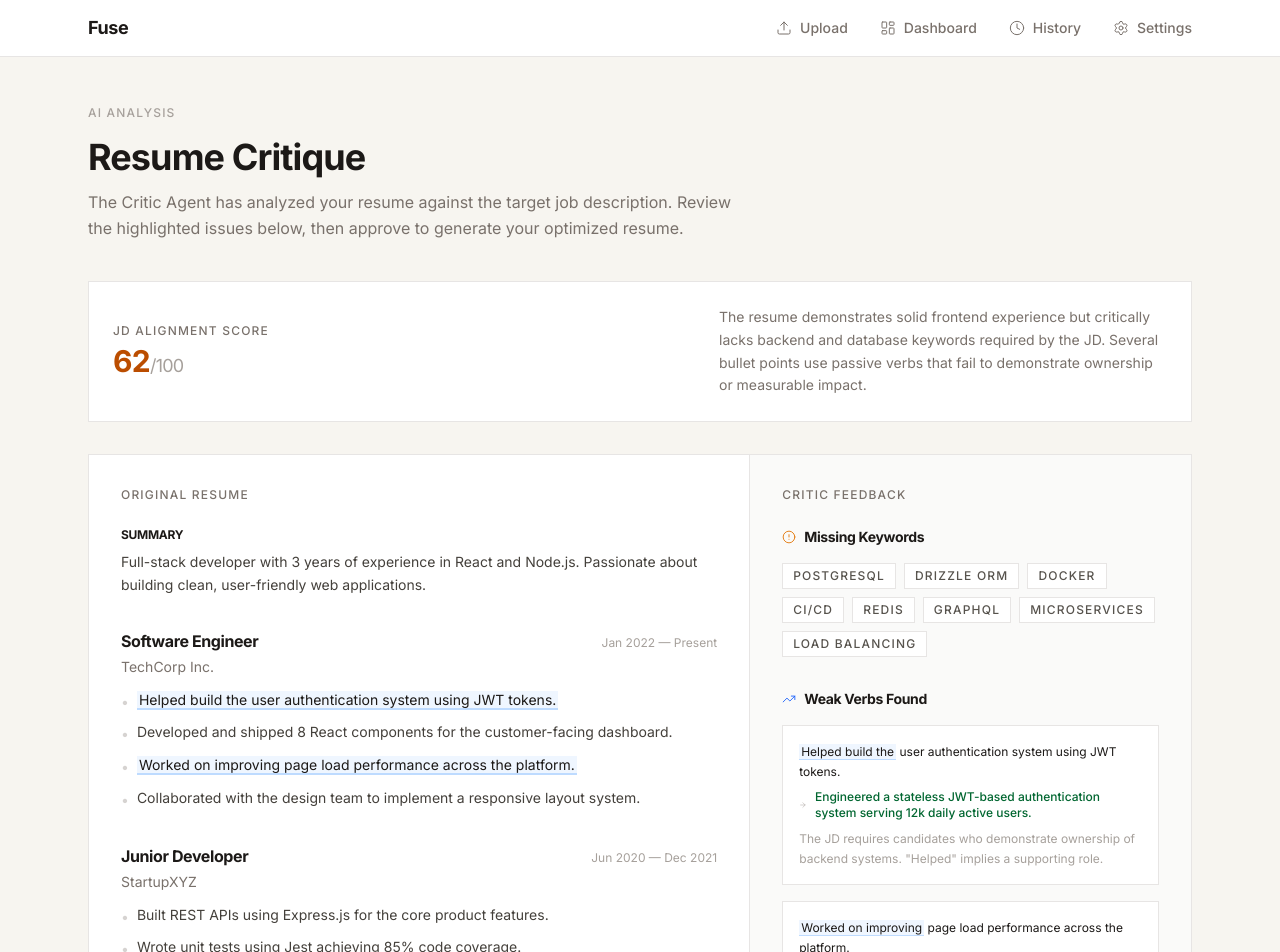
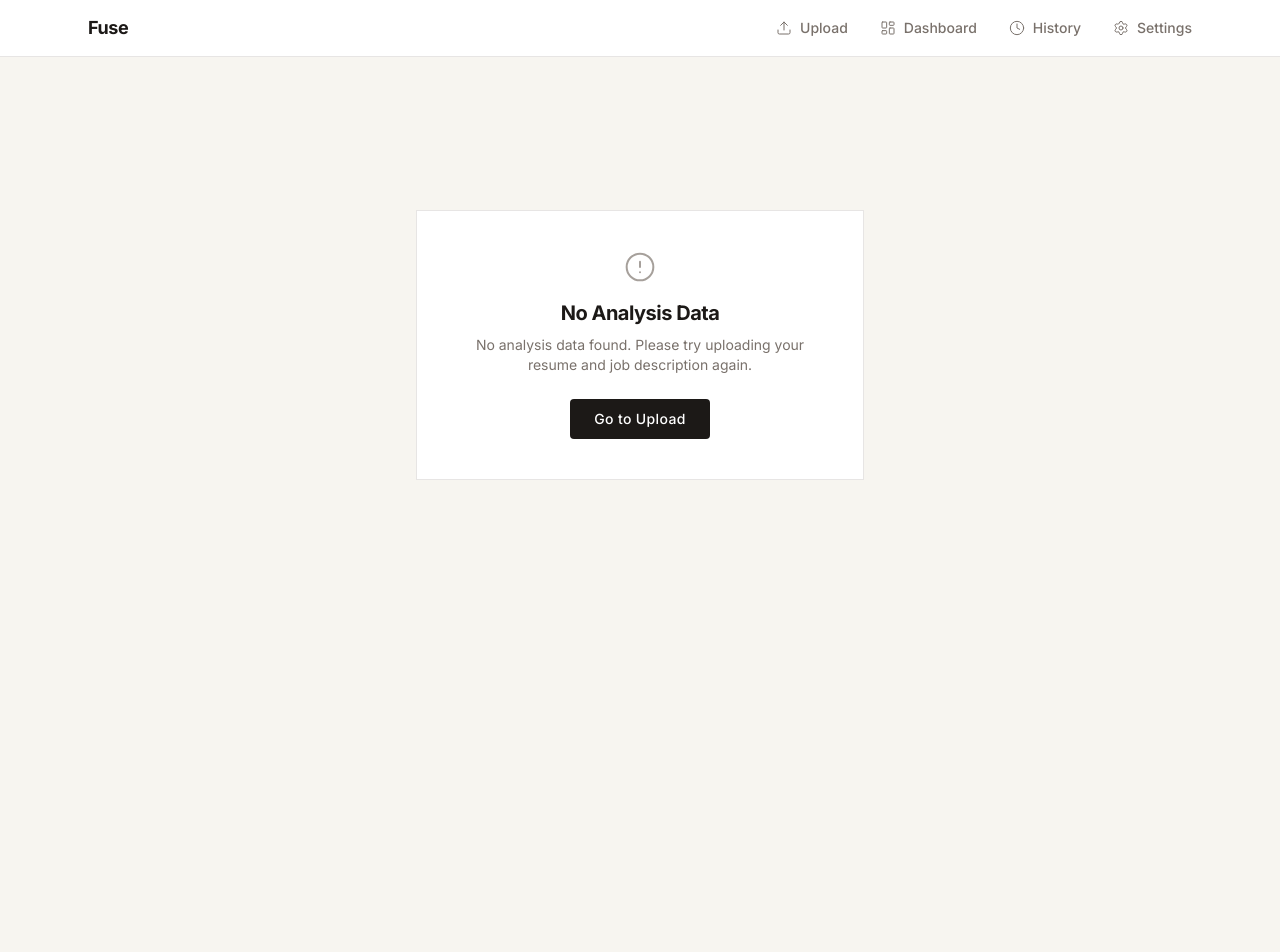
Before and after one commit to harshpatil110/Fuse-AI-resume-Builder, a React (Vite) app in the folder frontend/: page /editor in a window 1280 px wide. Shown: the top 952 px of the page. After the commit the page ends 800 px from the top, so only its background shows below. Built offline with nearby package versions, Linux system fonts and the light colour scheme; a web font is replaced by a local one.

Commit message:
feat: add interactive resume builder editor component with CRUD functionality for sections and fields

```diff
--- a/frontend/src/pages/Editor.jsx
+++ b/frontend/src/pages/Editor.jsx
@@ -17,66 +17,6 @@ import {
   Download,
   Loader2,
 } from 'lucide-react';
-
-// ── Mock Data ──
-const MOCK_CRITIQUE = {
-  overall_match_score: 62,
-  summary:
-    'The resume demonstrates solid frontend experience but critically lacks backend and database keywords required by the JD. Several bullet points use passive verbs that fail to demonstrate ownership or measurable impact.',
-  missing_keywords: [
-    'PostgreSQL',
-    'Drizzle ORM',
-    'Docker',
-    'CI/CD',
-    'Redis',
-    'GraphQL',
-    'Microservices',
-    'Load Balancing',
-  ],
-  weak_verbs_found: [
-    {
-      original: 'Helped build the user authentication system using JWT tokens.',
-      suggestion: 'Engineered a stateless JWT-based authentication system serving 12k daily active users.',
-      reason: 'The JD requires candidates who demonstrate ownership of backend systems. "Helped" implies a supporting role.',
-    },
-    {
-      original: 'Worked on improving page load performance across the platform.',
-      suggestion: 'Optimized critical rendering path, reducing page load time by 40% across 15 routes.',
-      reason: 'The JD emphasizes measurable impact on performance. "Worked on" is vague and lacks quantifiable results.',
-    },
-  ],
-  irrelevant_experience: [],
-};
-
-const MOCK_RESUME_SECTIONS = [
-  {
-    title: 'Summary',
-    content:
-      'Full-stack developer with 3 years of experience in React and Node.js. Passionate about building clean, user-friendly web applications.',
-  },
-  {
-    title: 'Experience',
-    company: 'TechCorp Inc.',
-    role: 'Software Engineer',
-    period: 'Jan 2022 — Present',
-    bullets: [
-      'Helped build the user authentication system using JWT tokens.',
-      'Developed and shipped 8 React components for the customer-facing dashboard.',
-      'Worked on improving page load performance across the platform.',
-      'Collaborated with the design team to implement a responsive layout system.',
-    ],
-  },
-  {
-    title: 'Experience',
-    company: 'StartupXYZ',
-    role: 'Junior Developer',
-    period: 'Jun 2020 — Dec 2021',
-    bullets: [
-      'Built REST APIs using Express.js for the core product features.',
-      'Wrote unit tests using Jest achieving 85% code coverage.',
-    ],
-  },
-];
 
 // ── Reusable form primitives ──
 function FieldLabel({ children }) {
@@ -491,6 +431,80 @@ function FormEditor({ resume, setResume, onExport, isExporting }) {
   );
 }
 
+// ── Original resume panel ──
+// Renders whatever shape the backend actually extracted: a raw string, the
+// LaTeX section dictionary, or a generic object of text fields. Never falls
+// back to placeholder data.
+function renderResumeContent(parsedResume) {
+  if (parsedResume === null || parsedResume === undefined || parsedResume === '') {
+    return <p className="text-stone-500 italic">No original resume text could be extracted.</p>;
+  }
+
+  // Pure string (raw .tex source, raw_text, or location.state.resume_text).
+  if (typeof parsedResume === 'string') {
+    return (
+      <div className="whitespace-pre-wrap font-mono text-xs text-stone-700">
+        {parsedResume}
+      </div>
+    );
+  }
+
+  // Top-level array of chunks — render each item as its own block.
+  if (Array.isArray(parsedResume)) {
+    if (parsedResume.length === 0) {
+      return <p className="text-stone-500 italic">No original resume text could be extracted.</p>;
+    }
+    return (
+      <div className="whitespace-pre-wrap text-sm text-stone-700">
+        {parsedResume.map((item, i) => (
+          <div key={i} className="mb-4">
+            {typeof item === 'string' ? item : JSON.stringify(item, null, 2)}
+          </div>
+        ))}
+      </div>
+    );
+  }
+
+  if (typeof parsedResume !== 'object') {
+    return <p className="text-stone-500 italic">No original resume text could be extracted.</p>;
+  }
+
+  // Object of sections. Prefer the section dictionaries the LaTeX parser
+  // produces, then the full-text keys, then any remaining top-level text fields.
+  const sectionEntries = [
+    ...Object.entries(parsedResume.sections || {}),
+    ...Object.entries(parsedResume.read_only_sections || {}),
+  ];
+  let entries = sectionEntries;
+
+  if (entries.length === 0 && typeof (parsedResume.raw_tex || parsedResume.raw_text) === 'string') {
+    entries = [['Extracted Resume', parsedResume.raw_tex || parsedResume.raw_text]];
+  }
+
+  if (entries.length === 0) {
+    const META_KEYS = new Set([
+      'format', 'pages', 'metadata', 'chunks', 'link_placeholders',
+      'sections', 'read_only_sections', 'raw_tex', 'raw_text',
+    ]);
+    entries = Object.entries(parsedResume).filter(
+      ([key, value]) => !META_KEYS.has(key) && typeof value === 'string' && value.trim()
+    );
+  }
+
+  if (entries.length === 0) {
+    return <p className="text-stone-500 italic">No original resume text could be extracted.</p>;
+  }
+
+  return entries.map(([section, content], index) => (
+    <div key={`${section}-${index}`} className="mb-6">
+      <h3 className="text-xs font-bold uppercase tracking-widest text-stone-900 mb-2">
+        {section === '__contact_header__' ? 'Contact' : section}
+      </h3>
+      <div className="whitespace-pre-wrap text-sm text-stone-700">{content}</div>
+    </div>
+  ));
+}
+
 // ── Component ──
 export default function Editor() {
   const location = useLocation();
@@ -499,17 +513,16 @@ export default function Editor() {
   const criticData = location.state?.criticData;
   const rawData = criticData || {};
 
-  // Backend sends parsed_resume as a dict ({ raw_text, pages, metadata, chunks }) —
-  // normalize to an array of sections so the resume panel never calls .map on a non-array.
-  const rawParsed = rawData.parsed_resume || rawData.parsedResume;
-  const initialSections = Array.isArray(rawParsed)
-    ? rawParsed
-    : rawParsed && typeof rawParsed === 'object' && rawParsed.raw_text
-    ? [{ title: 'Extracted Resume', content: rawParsed.raw_text }]
-    : MOCK_RESUME_SECTIONS;
+  // The backend sends the original resume in whatever shape it extracted:
+  // PDF → { raw_text, pages, metadata, chunks }; LaTeX → { format, raw_tex,
+  // sections, read_only_sections, link_placeholders, chunks }. The panel below
+  // renders it dynamically — string, section dict, or fallback message.
+  const parsedResume =
+    rawData.parsed_resume ||
+    rawData.parsedResume ||
+    location.state?.resume_text;
 
-  const [critique] = useState(rawData.critique || MOCK_CRITIQUE);
-  const [resumeSections] = useState(initialSections);
+  const [critique] = useState(rawData.critique);
 
   const [viewMode, setViewMode] = useState('critique');
   const [isRewriting, setIsRewriting] = useState(false);
@@ -651,29 +664,6 @@ export default function Editor() {
     );
   }
 
-  const weakPhrases = (critique?.weak_verbs_found || []).map((v) => v.original);
-  const irrelevantCompanies = (critique?.irrelevant_experience || []).map((e) =>
-    e.item?.split('(')[0]?.trim().split(' at ').pop()?.trim()
-  );
-
-  const highlightText = (text) => {
-    for (const phrase of weakPhrases) {
-      if (text === phrase) {
-        return (
-          <span className="bg-blue-50 border-b-2 border-blue-200 text-stone-900 px-0.5">
-            {text}
-          </span>
-        );
-      }
-    }
-    return text;
-  };
-
-  const isIrrelevantSection = (section) => {
-    if (!section.company) return false;
-    return irrelevantCompanies.some((c) => c && section.company.includes(c));
-  };
-
   const scoreColor =
     (critique?.overall_match_score || 0) >= 80
       ? 'text-green-700'
@@ -730,50 +720,7 @@ export default function Editor() {
             Original Resume
           </p>
 
-          {resumeSections.map((section, i) => {
-            const irrelevant = isIrrelevantSection(section);
-            return (
-              <div
-                key={i}
-                className={`mb-8 ${
-                  irrelevant ? 'border-l-2 border-red-300 pl-4 opacity-60' : ''
-                }`}
-              >
-                {section.company ? (
-                  <>
-                    <div className="flex items-baseline justify-between mb-1">
-                      <h3 className="text-base font-semibold tracking-tight text-stone-900">
-                        {section.role}
-                      </h3>
-                      <span className="text-xs text-stone-400">{section.period}</span>
-                    </div>
-                    <p className="text-sm text-stone-500 mb-3">{section.company}</p>
-                    {irrelevant && (
-                      <p className="text-xs text-red-500 mb-2 flex items-center gap-1">
-                        <XCircle size={12} strokeWidth={1.5} />
-                        Flagged as irrelevant by AI
-                      </p>
-                    )}
-                    <ul className="space-y-2">
-                      {section.bullets.map((bullet, j) => (
-                        <li key={j} className="text-sm text-stone-700 leading-relaxed flex gap-2">
-                          <span className="text-stone-300 mt-0.5">•</span>
-                          <span>{highlightText(bullet)}</span>
-                        </li>
-                      ))}
-                    </ul>
-                  </>
-                ) : (
-                  <>
-                    <h3 className="text-xs font-medium tracking-widest uppercase text-stone-400 mb-2">
-                      {section.title}
-                    </h3>
-                    <p className="text-sm text-stone-700 leading-relaxed">{section.content}</p>
-                  </>
-                )}
-              </div>
-            );
-          })}
+          {renderResumeContent(parsedResume)}
         </div>
 
         {/* ── Right Panel: Critic Feedback ── */}
```
